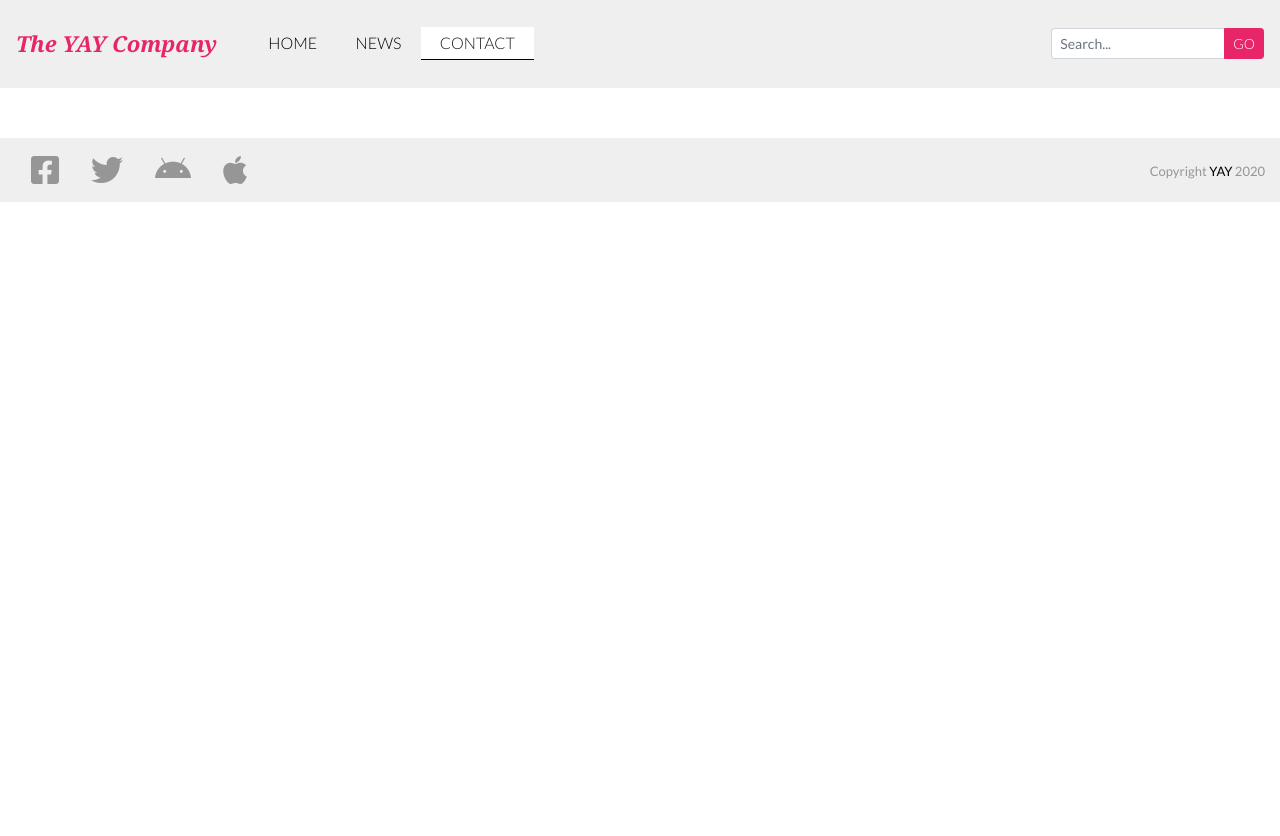
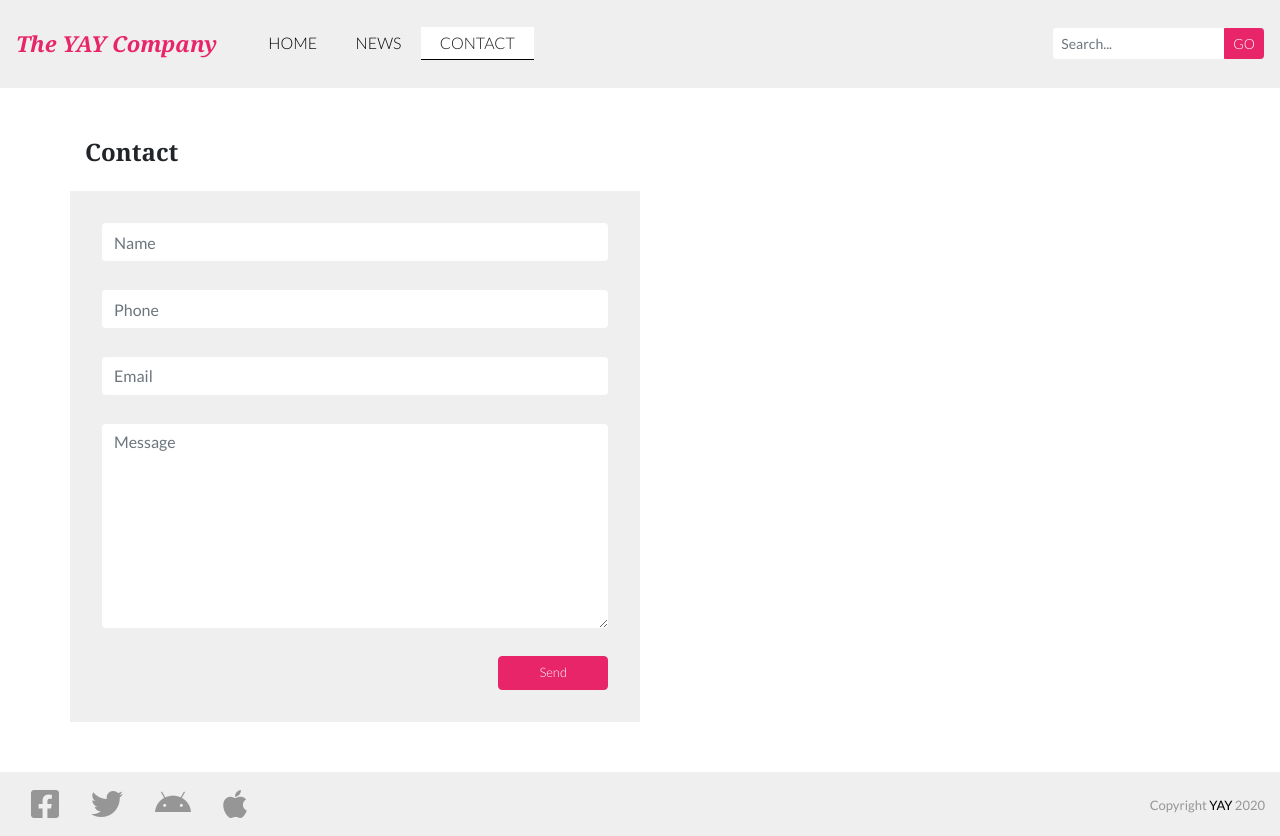
Before and after one commit to kallevikstyle/css-frameworks_ca, a website: page contact.html in a window 1280 px wide. Before the commit the page ends 800 px from the top, so only its background shows below. Drawn offline with nearby package versions, Linux system fonts and the light colour scheme.

Commit message:
Creating contact form

```diff
--- a/assets/sass/partials/_layout.scss
+++ b/assets/sass/partials/_layout.scss
@@ -17,3 +17,26 @@ a {
 		color: $color-highlight;
 	}
 }
+// Cards
+.card {
+    max-width: 520px;
+    margin-top: $section-spacing / 2;
+    border-color: $color-borders;
+    &__image {
+        border-top-left-radius: 0;
+        border-top-right-radius: 0;
+    }
+    &__text {
+        color: lighten($color-text, 40%);
+    }
+    &__button {
+        width: 50%;
+    }
+}
+// Forms
+form {
+	.form-control {
+		border: none;
+		margin-bottom: 1.8rem;
+	}
+}
--- /dev/null
+++ b/assets/sass/partials/modules/_contact.scss
@@ -0,0 +1,12 @@
+.contact-section {
+    margin-top: $section-spacing;
+    &__form {
+        margin-top: $section-spacing / 3;
+        background-color: $color-bg-shade;
+        padding: 2rem;
+    }
+    &__submit {
+        padding-left: 2.5rem;
+        padding-right: 2.5rem;
+    }
+}
--- a/assets/sass/partials/modules/_news.scss
+++ b/assets/sass/partials/modules/_news.scss
@@ -4,19 +4,4 @@
         padding-left: 7.5px;
         padding-right: 7.5px;
     }
-    .card {
-        max-width: 520px;
-        margin-top: $section-spacing / 2;
-        border-color: $color-borders;
-        &__image {
-            border-top-left-radius: 0;
-            border-top-right-radius: 0;
-        }
-        &__text {
-            color: lighten($color-text, 40%);
-        }
-        &__button {
-            width: 50%;
-        }
-    }
 }
--- a/assets/sass/styles.scss
+++ b/assets/sass/styles.scss
@@ -9,3 +9,4 @@
 @import 'partials/modules/index-content';
 @import 'partials/modules/footer';
 @import 'partials/modules/news';
+@import 'partials/modules/contact';
--- a/contact.html
+++ b/contact.html
@@ -54,12 +54,38 @@
     <!-- Main content -->
     <main class="container" role="main">
         <!-- Contact section -->
-        <div class="row">
+        <section class="contact-section row">
+            <div class="col-12">
+                <h1>Contact</h1>
+            </div>
             <!-- Contact form -->
+            <div class="contact-section__form col-12 col-md-6">
+                <form>
+                    <div class="form-group">
+                        <label for="name" class="sr-only">Name</label>
+                        <input type="text" class="form-control" id="name" placeholder="Name">
+                    </div>
+                    <div class="form-group">
+                        <label for="phone" class="sr-only">Phone</label>
+                        <input type="tel" class="form-control" id="phone" placeholder="Phone">
+                    </div>
+                    <div class="form-group">
+                        <label for="email" class="sr-only">Email</label>
+                        <input type="email" class="form-control" id="email" placeholder="Email">
+                    </div>
+                    <div class="form-group">
+                        <label for="message" class="sr-only">Message</label>
+                        <textarea class="form-control" id="message" placeholder="Message" rows="8"></textarea>
+                    </div>
+                    <div class="form-group">
+                        <button type="submit" class="contact-section__submit btn btn-primary float-right">Send</button>
+                    </div>
+                </form>
+            </div>
 
             <!-- Services -->
 
-        </div>
+        </section>
     </main>
 
     <!-- Footer -->
```
Also changed, not shown: assets/css/styles.css.
